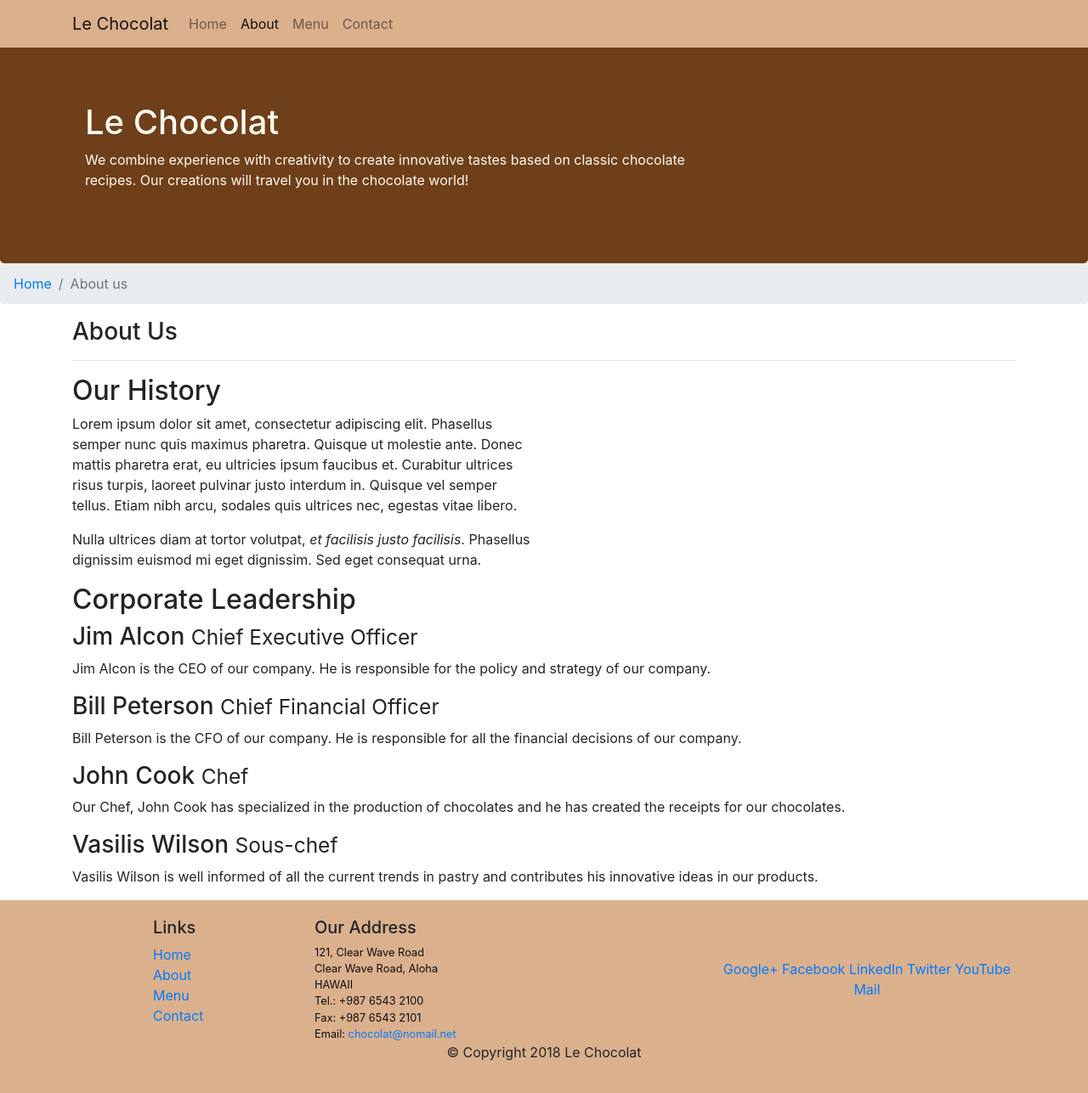
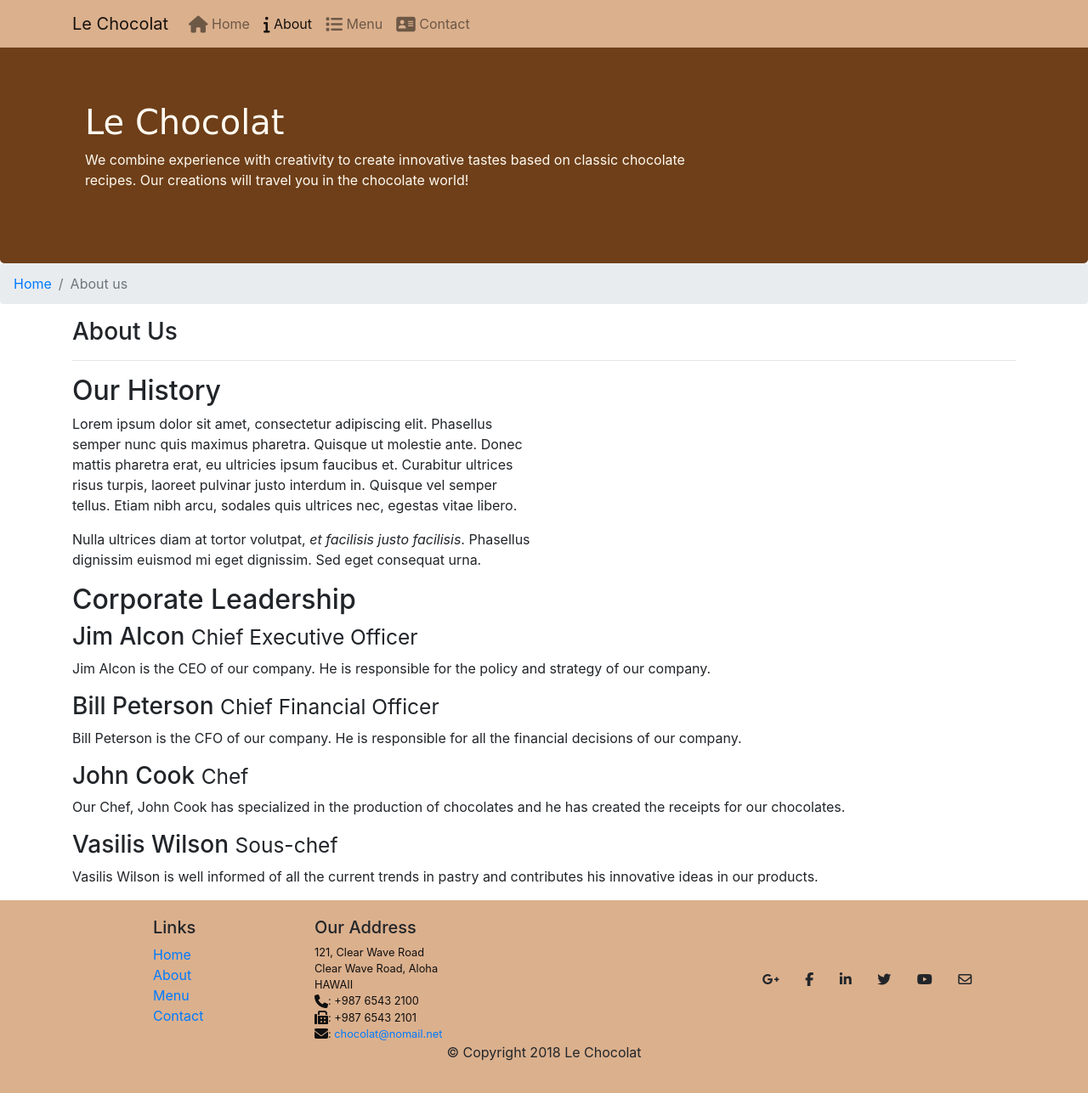
Before and after one commit to voodooygu/leChocolat, a plain HTML site: page aboutus.html in a window 1280 px wide. Shown: the whole page at 85% size. Drawn offline with nearby package versions, Linux system fonts and the light colour scheme; a web font is replaced by a local one.

Commit message:
Icon Fonts

```diff
--- a/aboutus.html
+++ b/aboutus.html
@@ -8,6 +8,8 @@
     <meta http-equiv="x-ua-compatible" content="ie=edge">
     <!-- Bootstrap CSS -->
     <link rel="stylesheet" href="node_modules/bootstrap/dist/css/bootstrap.min.css">
+    <link rel="stylesheet" href="node_modules/font-awesome/css/font-awesome.min.css">
+    <link href="https://fonts.googleapis.com/css?family=Patrick+Hand+SC&display=swap" rel="stylesheet">
     <link href="css/styles.css" rel="stylesheet">
     <title>Le Chocolat</title>
 </head>
@@ -22,10 +24,14 @@
             </button>
             <div class="collapse navbar-collapse" id="Navbar">
                 <ul class="navbar-nav">
-                    <li class="nav-item"><a class="nav-link" href="index.html">Home</a></li>
-                    <li class="nav-item active"><a class="nav-link" href="#">About</a></li>
-                    <li class="nav-item"><a class="nav-link" href="#">Menu</a></li>
-                    <li class="nav-item"><a class="nav-link" href="#">Contact</a></li>
+                    <li class="nav-item"><a class="nav-link" href="index.html"><span class="fa fa-home fa-lg"></span>
+                            Home</a></li>
+                    <li class="nav-item active"><a class="nav-link" href="#"><span class="fa fa-info fa-lg"></span>
+                             About</a></li>
+                    <li class="nav-item"><a class="nav-link" href="#"><span class="fa fa-list fa-lg"></span> Menu</a>
+                    </li>
+                    <li class="nav-item"><a class="nav-link" href="#"><span class="fa fa-address-card fa-lg"></span>
+                            Contact</a></li>
                 </ul>
             </div>
         </div>
@@ -35,7 +41,7 @@
         <div class="container">
             <div class="row row-header">
                 <div class="col-12 col-sm-8">
-                    <h1>Le Chocolat</h1>
+                    <h1 style="font-family: 'Patrick Hand SC', cursive;">Le Chocolat</h1>
                     <p>We combine experience with creativity to create innovative tastes based on classic chocolate
                         recipes. Our creations will travel you in the chocolate world!</p>
                 </div>
@@ -46,11 +52,11 @@
     </header>
 
     <nav aria-label="breadcrumb">
-            <ol class="breadcrumb">
-              <li class="breadcrumb-item"><a href="./index.html">Home</a></li>
-              <li class="breadcrumb-item active" aria-current="page">About us</li>
-            </ol>
-          </nav>
+        <ol class="breadcrumb">
+            <li class="breadcrumb-item"><a href="./index.html">Home</a></li>
+            <li class="breadcrumb-item active" aria-current="page">About us</li>
+        </ol>
+    </nav>
 
     <div class="container">
         <div class="row">
@@ -113,19 +119,27 @@
                         121, Clear Wave Road<br>
                         Clear Wave Road, Aloha<br>
                         HAWAII<br>
-                        Tel.: +987 6543 2100<br>
-                        Fax: +987 6543 2101<br>
-                        Email: <a href="mailto:chocolat@nomail.net">chocolat@nomail.net</a>
+                        <i class="fa fa-phone fa-lg"></i>: +987 6543 2100 <br>
+                        <i class="fa fa-fax fa-lg"></i>: +987 6543 2101 <br>
+                        <i class="fa fa-envelope fa-lg"></i>:
+                        <a href="mailto: chocolat@nomail.net"> chocolat@nomail.net </a>
                     </address>
                 </div>
                 <div class="col-sm align-self-center">
                     <div style="text-align:center">
-                        <a href="http://google.com/+">Google+</a>
-                        <a href="http://www.facebook.com/profile.php?id=">Facebook</a>
-                        <a href="http://www.linkedin.com/in/">LinkedIn</a>
-                        <a href="http://twitter.com/">Twitter</a>
-                        <a href="http://youtube.com/">YouTube</a>
-                        <a href="mailto:">Mail</a>
+
+                        <a class="btn btn-social-icon btn-google-plus" href="http://google.com/+">
+                            <i class="fa fa-google-plus"></i></a>
+                        <a class="btn btn-social-icon btn-facebook" href="http://www.facebook.com/profile.php?id=">
+                            <i class="fa fa-facebook"></i></a>
+                        <a class="btn btn-social-icon btn-linkedin" href="http://www.linkedin.com/in/">
+                            <i class="fa fa-linkedin"></i></a>
+                        <a class="btn btn-social-icon btn-twitter" href="http://twitter.com/">
+                            <i class="fa fa-twitter"></i></a>
+                        <a class="btn btn-social-icon btn-youtube" href="http://youtube.com/">
+                            <i class="fa fa-youtube"></i></a>
+                        <a class="btn btn-social-icon" href="mailto:">
+                            <i class="fa fa-envelope-o"></i></a>
                     </div>
                 </div>
             </div>
```
Also changed, not shown: index.html (+26 -13 lines).
